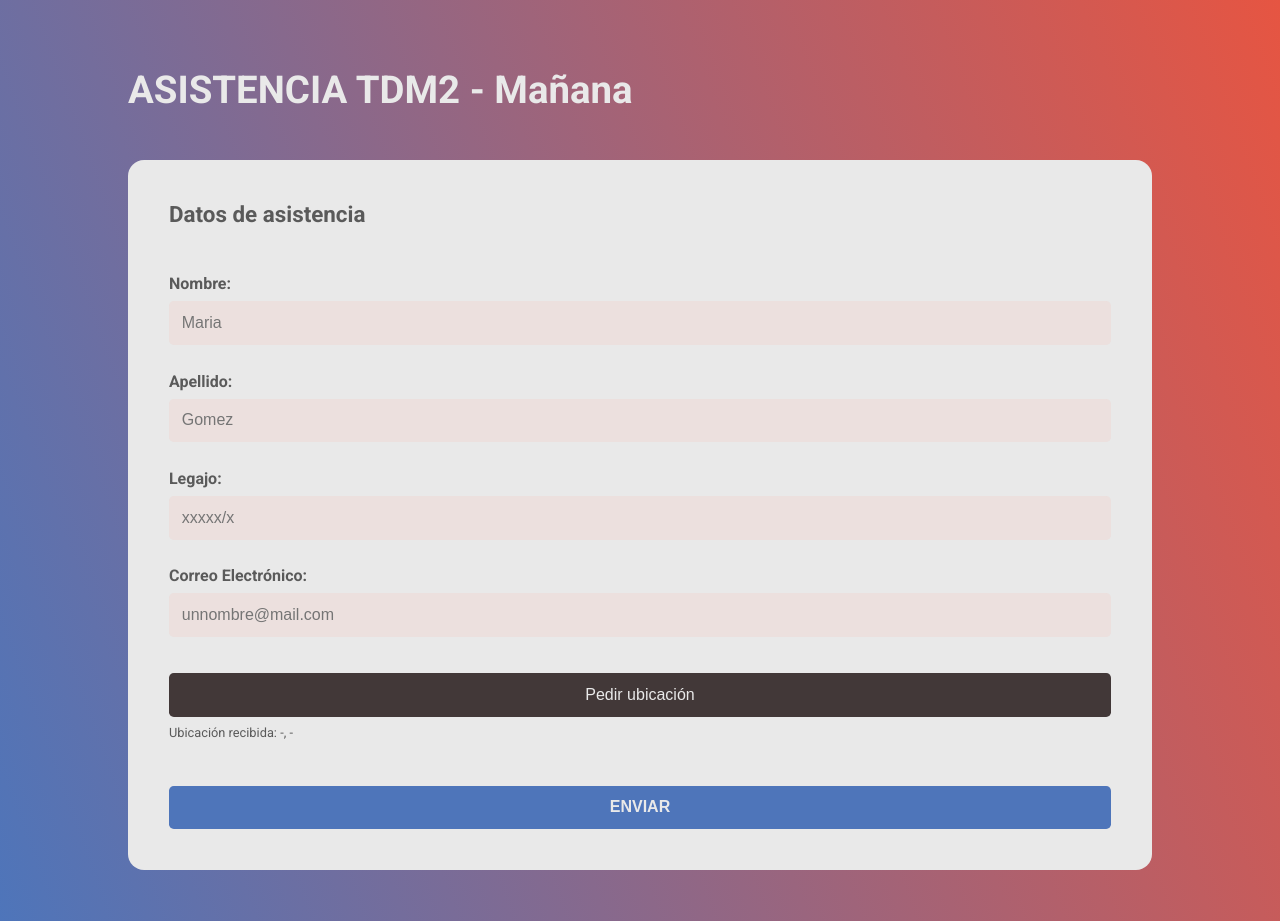
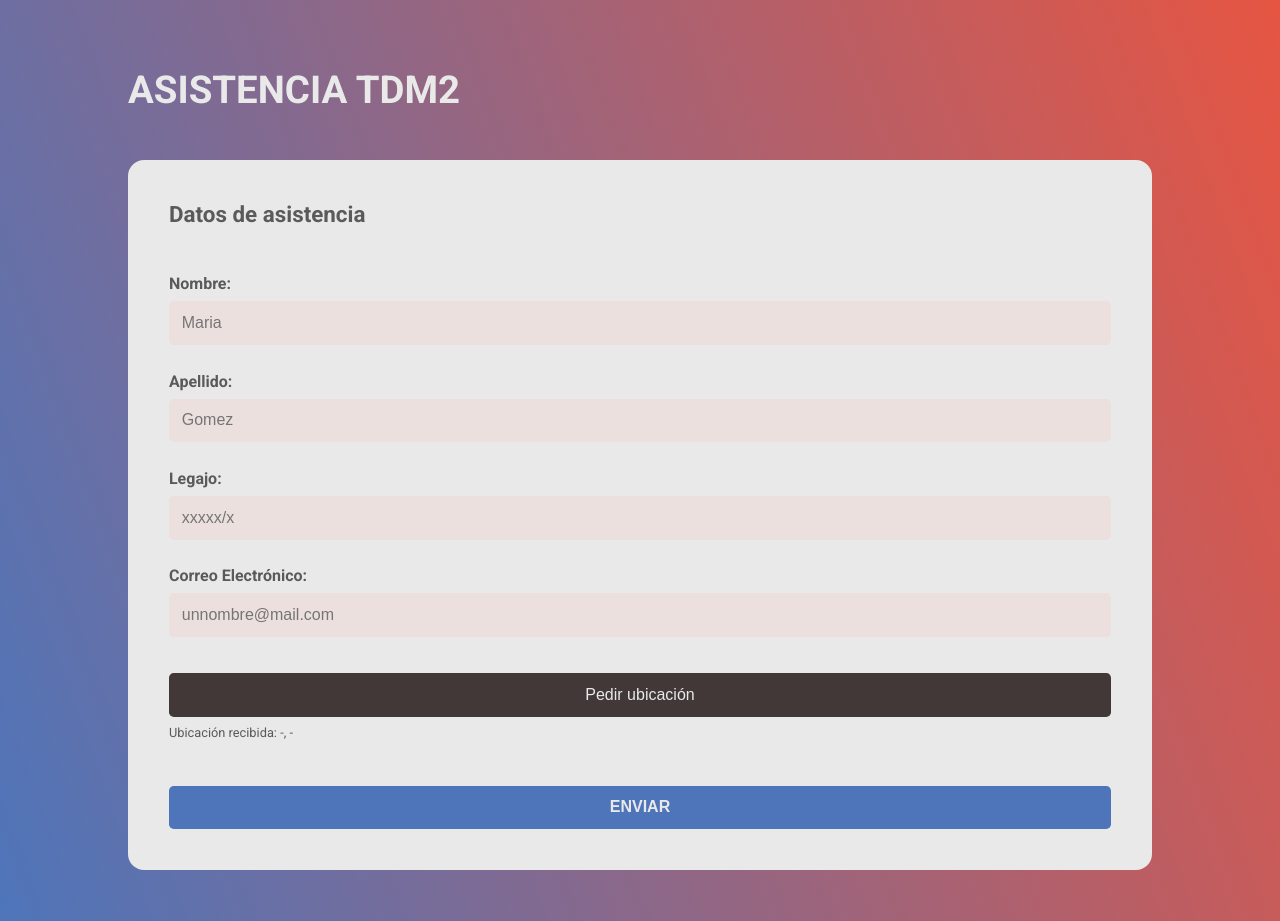
Before and after one commit to VictoriaBesnati/VictoriaBesnati.github.io, a plain HTML site: page index.html in a window 1280 px wide. Drawn offline with nearby package versions, Linux system fonts and the light colour scheme.

Commit message:
Update index.html

```diff
--- a/index.html
+++ b/index.html
@@ -21,7 +21,7 @@
 
 <body>
     <header>
-        <h1>ASISTENCIA TDM2 - Mañana</h1>
+        <h1>ASISTENCIA TDM2</h1>
     </header>
     <main class="contenido">
         <h2>Datos de asistencia</h2>
```
